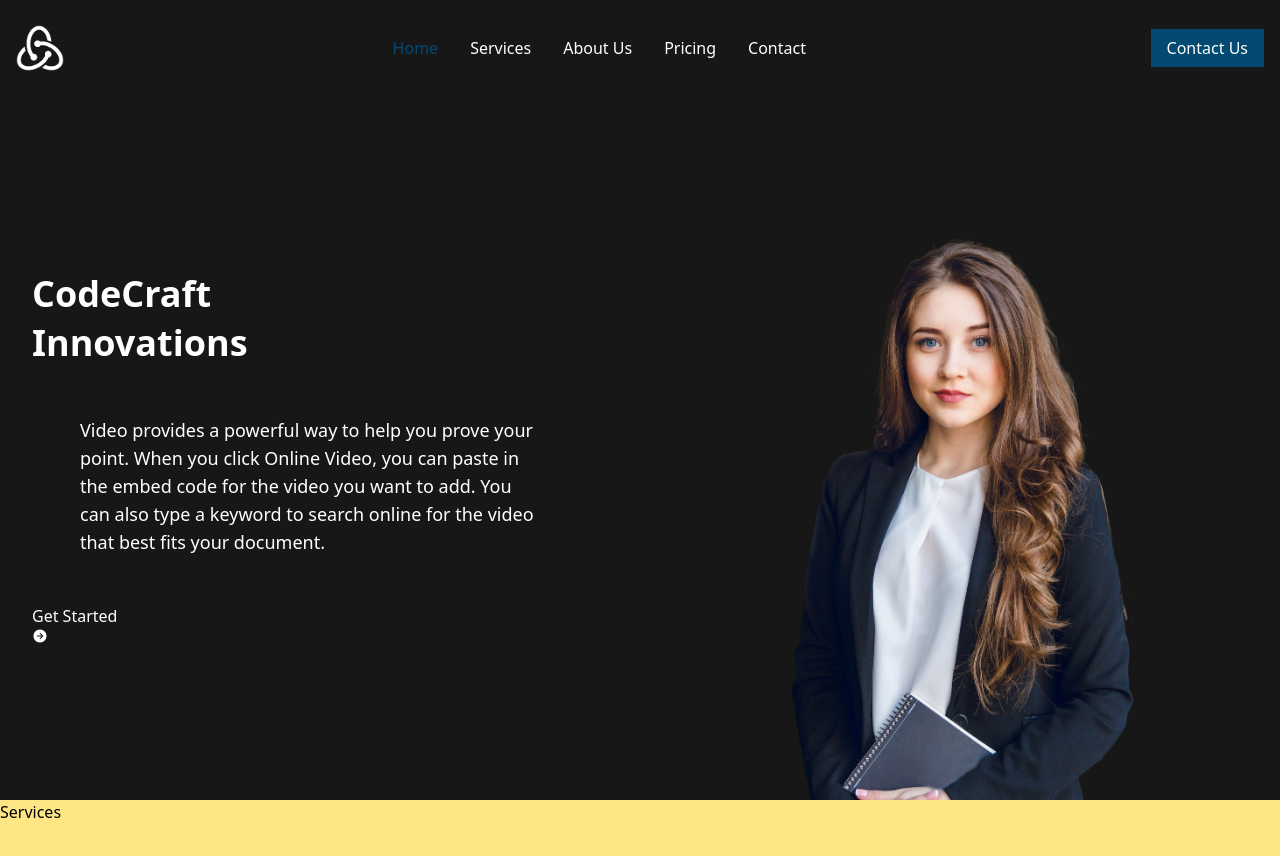
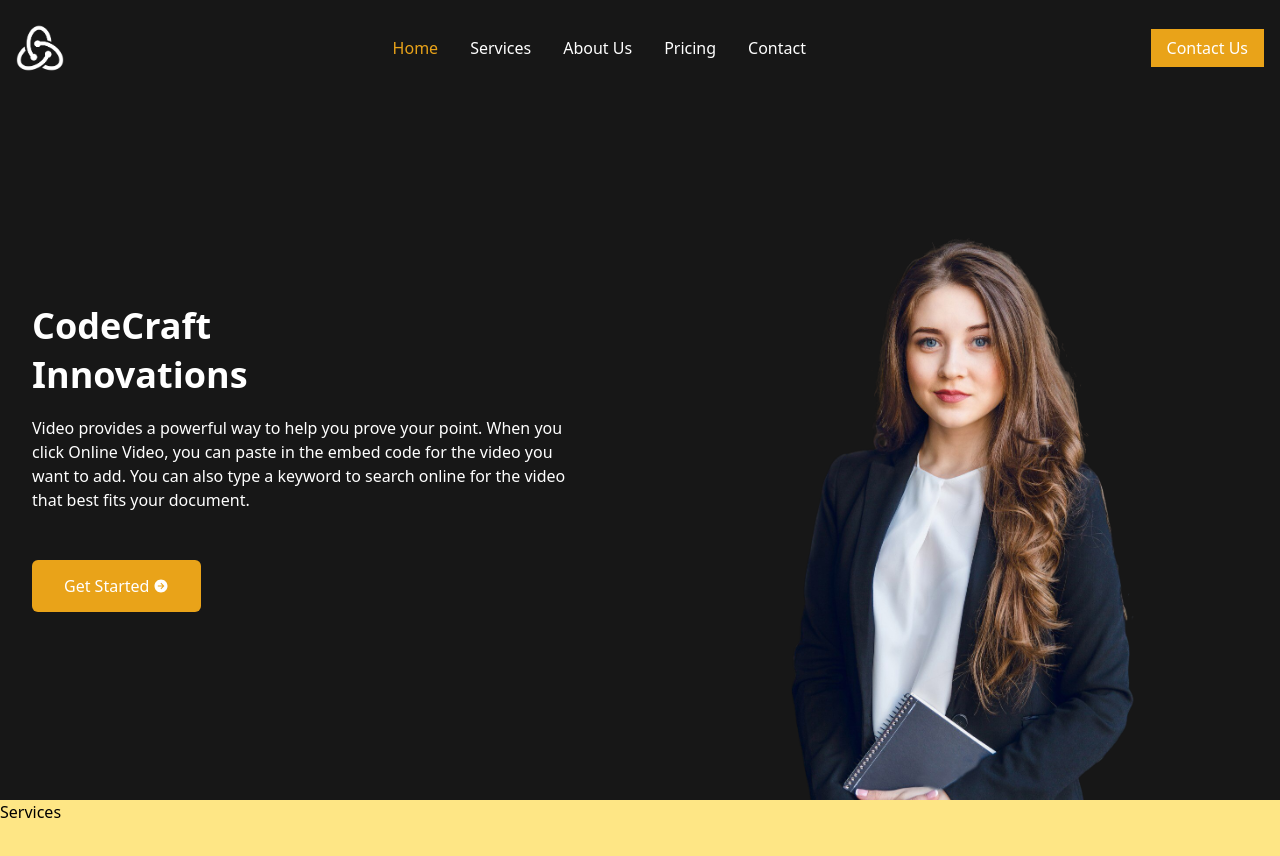
Before and after one commit to HashiniDivyanjanee/CodeCraft, a React (Vite) app: page / in a window 1280 px wide. Shown: the top 856 px of the page. Built offline with nearby package versions, Linux system fonts and the light colour scheme.

Commit message:
Update color scheme: change active link color to #E9A319 and update button styles in Hero and Nav components

```diff
--- a/src/App.css
+++ b/src/App.css
@@ -4,5 +4,5 @@ body{
     scroll-behavior: smooth;
 }
 .isActive {
-  color:  #024a70 !important;
+  color:  #E9A319 !important;
 }
--- a/src/component/hero.jsx
+++ b/src/component/hero.jsx
@@ -11,19 +11,29 @@ const Hero = () => {
       <div className="container mx-auto flex flex-col md:flex-row items-center justify-between p-8 overflow-hidden gap-12 h-full">
         {/* left side */}
         <div className="md:w-1/2">
-          <h1 className="text-4xl font-secondary font-bold mb-4 md:w-3/5 leading-snug">CodeCraft Innovations</h1>
-          <p className="text-lg m-12 md:pr-8">Video provides a powerful way to help you prove your point. When you click Online Video, you can paste in the embed code for the video you want to add. You can also type a keyword to search online for the video that best fits your document.</p>
-        <button><a href="#contact"><span>Get Started</span> <IoArrowForwardCircleSharp /></a></button>
+          <h1 className="text-4xl font-secondary font-bold mb-4 md:w-3/5 leading-snug">
+            CodeCraft Innovations
+          </h1>
+          <p className="text-1xl mb-12 md:pr-8">
+            Video provides a powerful way to help you prove your point. When you
+            click Online Video, you can paste in the embed code for the video
+            you want to add. You can also type a keyword to search online for
+            the video that best fits your document.
+          </p>
+          <button className="bg-[#E9A319] text-white py-3.5 px-8 font-medium rounded-md hover:bg-[#E9A319]/80">
+            <a href="#contact" className="flex gap-1 items-center">
+              <span>Get Started</span> <IoArrowForwardCircleSharp />
+            </a>
+          </button>
         </div>
 
         {/* right side */}
         <div className="md:w-1/2 h-full">
-        <img src={heroImg} alt="hero image" className="w-full object-cover" />
+          <img src={heroImg} alt="hero image" className="w-full object-cover" />
         </div>
       </div>
     </section>
   );
 };
 
-
 export default Hero;
--- a/src/component/nav.jsx
+++ b/src/component/nav.jsx
@@ -156,7 +156,7 @@ const Nav = () => {
         <div className="hidden md:block">
           <a
             href="#contact"
-            className="text-white bg-sky-900 hover:bg-sky-900/90 px-4 py-2"
+            className="text-white bg-[#E9A319] hover:bg-[#E9A319]/90 px-4 py-2"
           >
             Contact Us
           </a>
@@ -182,7 +182,7 @@ const Nav = () => {
             <li>
               <a
                 href="#contact"
-                className="text-white bg-sky-900 hover:bg-sky-900/90 px-4 py-2 rounded"
+                className="text-white bg-[#E9A319] hover:bg-[#E9A319]/90 px-4 py-2 rounded"
                 onClick={(e) => {
                   e.preventDefault();
                   handleCloseMenu();
```
